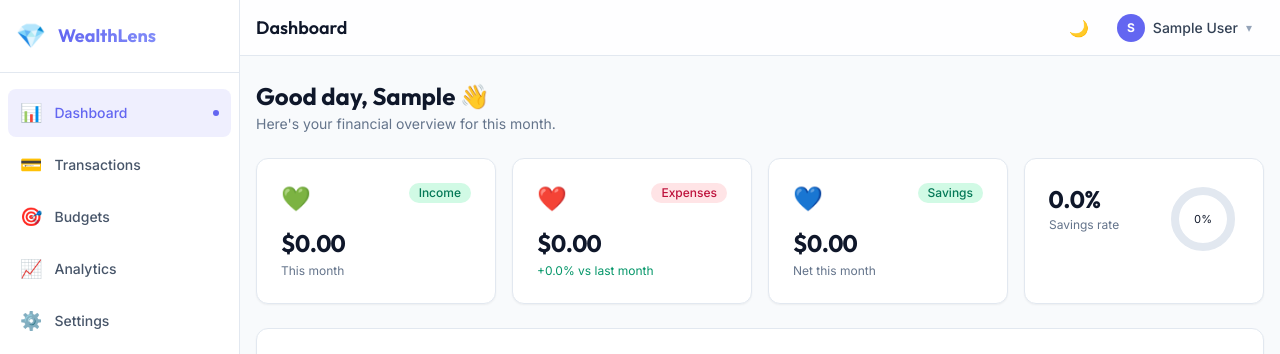
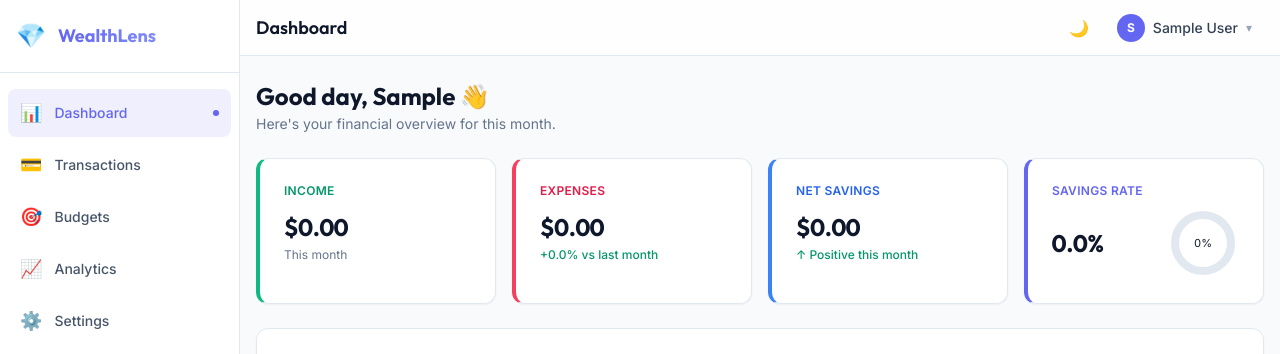
Before and after one commit to umairalee29/Personal-Finance-Tracker-React, a Next.js app: page /dashboard in a window 1280 px wide. Shown: the top 354 px of the page. Built offline with nearby package versions, Linux system fonts and the light colour scheme; no server answers; the database is empty; sample sign-in values are in the browser's storage.

Commit message:
Updated the design of the KPI cards

```diff
--- a/app/(app)/dashboard/page.tsx
+++ b/app/(app)/dashboard/page.tsx
@@ -6,7 +6,6 @@ import Link from 'next/link'
 import { useSummary, useTrends, useCategoryBreakdown, useHeatmap } from '@/hooks/useAnalytics'
 import { useBudgets } from '@/hooks/useBudgets'
 import { Card, CardHeader, CardTitle } from '@/components/ui/Card'
-import { Badge } from '@/components/ui/Badge'
 import { SkeletonCard, Skeleton } from '@/components/ui/Skeleton'
 import { TrendLineChart } from '@/components/charts/TrendLineChart'
 import { SpendingPieChart } from '@/components/charts/SpendingPieChart'
@@ -136,49 +135,52 @@ export default function DashboardPage() {
           Array.from({ length: 4 }, (_, i) => <SkeletonCard key={i} />)
         ) : (
           <>
-            <Card>
-              <div className="flex items-start justify-between mb-3">
-                <span className="text-2xl">💚</span>
-                <Badge variant="income">Income</Badge>
-              </div>
+            {/* Income */}
+            <Card className="border-l-4 border-l-emerald-500">
+              <p className="text-xs font-semibold text-emerald-600 dark:text-emerald-400 mb-3 uppercase tracking-wide">
+                Income
+              </p>
               <p className="font-heading font-bold text-2xl text-slate-900 dark:text-slate-100 tabular animate-value">
                 {formatCurrency(summary?.totalIncome ?? 0, currency)}
               </p>
               <p className="text-xs text-slate-500 dark:text-slate-400 mt-1">This month</p>
             </Card>
 
-            <Card>
-              <div className="flex items-start justify-between mb-3">
-                <span className="text-2xl">❤️</span>
-                <Badge variant="expense">Expenses</Badge>
-              </div>
+            {/* Expenses */}
+            <Card className="border-l-4 border-l-rose-500">
+              <p className="text-xs font-semibold text-rose-600 dark:text-rose-400 mb-3 uppercase tracking-wide">
+                Expenses
+              </p>
               <p className="font-heading font-bold text-2xl text-slate-900 dark:text-slate-100 tabular animate-value">
                 {formatCurrency(summary?.totalExpenses ?? 0, currency)}
               </p>
-              <p className={`text-xs mt-1 ${getDeltaColor(-(summary?.monthOverMonthChange ?? 0))}`}>
+              <p className={`text-xs mt-1 font-medium ${getDeltaColor(-(summary?.monthOverMonthChange ?? 0))}`}>
                 {formatDelta(-(summary?.monthOverMonthChange ?? 0))} vs last month
               </p>
             </Card>
 
-            <Card>
-              <div className="flex items-start justify-between mb-3">
-                <span className="text-2xl">💙</span>
-                <Badge variant={(summary?.netSavings ?? 0) >= 0 ? 'success' : 'danger'}>Savings</Badge>
-              </div>
+            {/* Net Savings */}
+            <Card className="border-l-4 border-l-blue-500">
+              <p className="text-xs font-semibold text-blue-600 dark:text-blue-400 mb-3 uppercase tracking-wide">
+                Net Savings
+              </p>
               <p className="font-heading font-bold text-2xl text-slate-900 dark:text-slate-100 tabular animate-value">
                 {formatCurrency(summary?.netSavings ?? 0, currency)}
               </p>
-              <p className="text-xs text-slate-500 dark:text-slate-400 mt-1">Net this month</p>
+              <p className={`text-xs mt-1 font-medium ${(summary?.netSavings ?? 0) >= 0 ? 'text-emerald-600 dark:text-emerald-400' : 'text-rose-600 dark:text-rose-400'}`}>
+                {(summary?.netSavings ?? 0) >= 0 ? '↑ Positive' : '↓ Negative'} this month
+              </p>
             </Card>
 
-            <Card>
-              <div className="flex items-start justify-between mb-1">
-                <div>
-                  <p className="font-heading font-bold text-2xl text-slate-900 dark:text-slate-100 tabular animate-value">
-                    {formatPercentage(summary?.savingsRate ?? 0)}
-                  </p>
-                  <p className="text-xs text-slate-500 dark:text-slate-400 mt-0.5">Savings rate</p>
-                </div>
+            {/* Savings Rate */}
+            <Card className="border-l-4 border-l-primary">
+              <p className="text-xs font-semibold text-primary dark:text-primary-300 mb-1 uppercase tracking-wide">
+                Savings Rate
+              </p>
+              <div className="flex items-center justify-between mt-2">
+                <p className="font-heading font-bold text-2xl text-slate-900 dark:text-slate-100 tabular animate-value">
+                  {formatPercentage(summary?.savingsRate ?? 0)}
+                </p>
                 <SavingsRing rate={summary?.savingsRate ?? 0} />
               </div>
             </Card>
```
